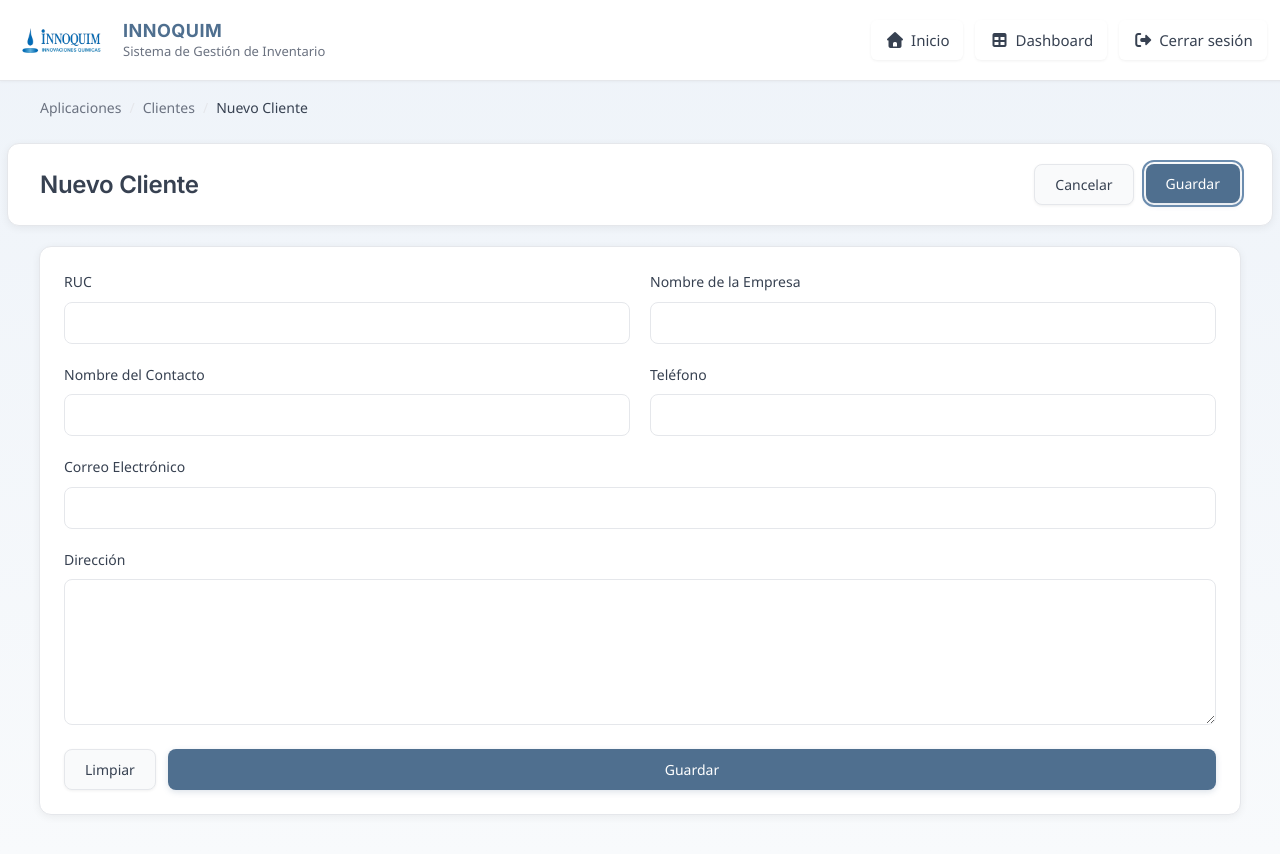
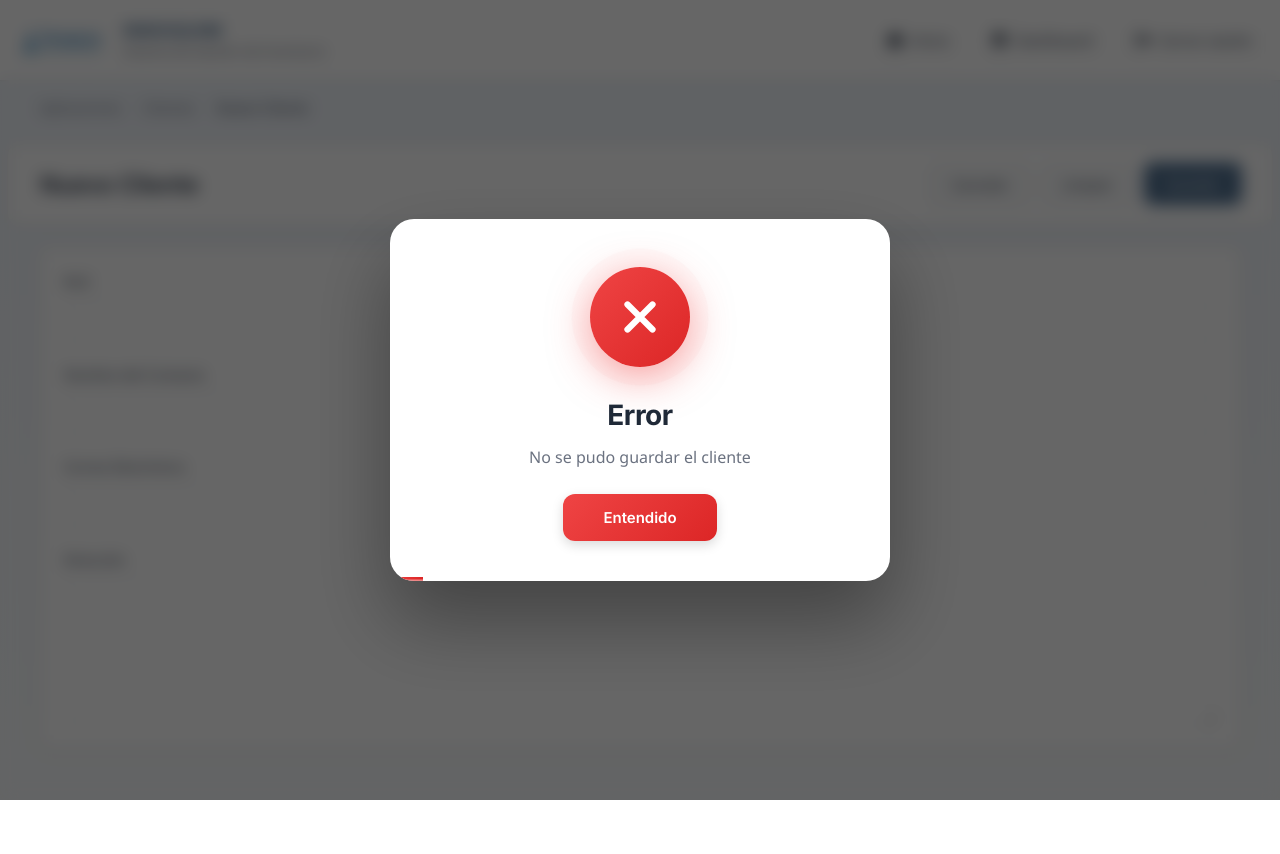
Before and after one commit to JoseVelez13/inventario-frontend, a Vue app: page /clientes/nuevo in a window 1280 px wide. Both pictures are taken after a click on the button "Guardar". After the commit the page ends 800 px from the top, so only its background shows below. Built offline with nearby package versions, Linux system fonts and the light colour scheme; no server answers.

Commit message:
continuación de cambios en css

```diff
--- /dev/null
+++ b/src/components/Notification.vue
@@ -0,0 +1,341 @@
+<template>
+  <transition name="notification-fade">
+    <div v-if="visible" class="notification-overlay" @click="close">
+      <div class="notification-card" :class="type" @click.stop>
+        <!-- Ícono central grande con efecto -->
+        <div class="icon-container">
+          <div class="icon-glow"></div>
+          <div class="icon-main">
+            <svg v-if="type === 'success'" viewBox="0 0 24 24" fill="none" stroke="currentColor" stroke-width="3" stroke-linecap="round">
+              <path d="M20 6L9 17l-5-5" class="check-path"/>
+            </svg>
+            <svg v-else-if="type === 'error'" viewBox="0 0 24 24" fill="none" stroke="currentColor" stroke-width="3" stroke-linecap="round">
+              <path d="M18 6L6 18M6 6l12 12" class="error-path"/>
+            </svg>
+            <svg v-else-if="type === 'warning'" viewBox="0 0 24 24" fill="none" stroke="currentColor" stroke-width="2.5" stroke-linecap="round">
+              <circle cx="12" cy="12" r="10"/>
+              <path d="M12 8v4m0 4h.01"/>
+            </svg>
+            <svg v-else viewBox="0 0 24 24" fill="none" stroke="currentColor" stroke-width="2.5" stroke-linecap="round">
+              <circle cx="12" cy="12" r="10"/>
+              <path d="M12 16v-4m0-4h.01"/>
+            </svg>
+          </div>
+        </div>
+
+        <!-- Contenido -->
+        <div class="content">
+          <h2 class="title">{{ title }}</h2>
+          <p class="message">{{ message }}</p>
+        </div>
+
+        <!-- Botón principal para cerrar -->
+        <button class="action-btn" @click="close">
+          Entendido
+        </button>
+
+        <!-- Barra de progreso para auto-cierre -->
+        <div class="progress-bar"></div>
+      </div>
+    </div>
+  </transition>
+</template>
+
+<script setup>
+import { ref, watch } from 'vue'
+
+const props = defineProps({
+  show: {
+    type: Boolean,
+    default: false
+  },
+  type: {
+    type: String,
+    default: 'info', // success, error, warning, info
+    validator: (value) => ['success', 'error', 'warning', 'info'].includes(value)
+  },
+  title: {
+    type: String,
+    default: ''
+  },
+  message: {
+    type: String,
+    required: true
+  },
+  duration: {
+    type: Number,
+    default: 3000 // Auto-cerrar después de 3 segundos
+  }
+})
+
+const emit = defineEmits(['close'])
+
+const visible = ref(props.show)
+
+watch(() => props.show, (newVal) => {
+  visible.value = newVal
+  if (newVal && props.duration > 0) {
+    setTimeout(() => {
+      close()
+    }, props.duration)
+  }
+})
+
+const close = () => {
+  visible.value = false
+  emit('close')
+}
+</script>
+
+<style scoped>
+.notification-overlay {
+  position: fixed;
+  top: 0;
+  left: 0;
+  right: 0;
+  bottom: 0;
+  background: rgba(0, 0, 0, 0.6);
+  display: flex;
+  align-items: center;
+  justify-content: center;
+  z-index: 9999;
+  backdrop-filter: blur(8px);
+  animation: overlayFadeIn 0.3s ease;
+}
+
+@keyframes overlayFadeIn {
+  from { opacity: 0; }
+  to { opacity: 1; }
+}
+
+/* Card principal */
+.notification-card {
+  background: #ffffff;
+  border-radius: 24px;
+  padding: 48px 40px 40px;
+  max-width: 420px;
+  width: 90%;
+  box-shadow:
+    0 40px 80px rgba(0, 0, 0, 0.35),
+    0 0 0 1px rgba(255, 255, 255, 0.1) inset;
+  position: relative;
+  overflow: hidden;
+  text-align: center;
+  animation: cardAppear 0.5s cubic-bezier(0.34, 1.56, 0.64, 1);
+}
+
+@keyframes cardAppear {
+  0% {
+    opacity: 0;
+    transform: scale(0.8) translateY(-30px);
+  }
+  100% {
+    opacity: 1;
+    transform: scale(1) translateY(0);
+  }
+}
+
+/* Colores por tipo */
+.notification-card.success {
+  --icon-bg: linear-gradient(135deg, #10B981, #059669);
+  --icon-shadow: 0 10px 40px rgba(16, 185, 129, 0.5);
+}
+
+.notification-card.error {
+  --icon-bg: linear-gradient(135deg, #EF4444, #DC2626);
+  --icon-shadow: 0 10px 40px rgba(239, 68, 68, 0.5);
+}
+
+.notification-card.warning {
+  --icon-bg: linear-gradient(135deg, #F59E0B, #D97706);
+  --icon-shadow: 0 10px 40px rgba(245, 158, 11, 0.5);
+}
+
+.notification-card.info {
+  --icon-bg: linear-gradient(135deg, #3B82F6, #2563EB);
+  --icon-shadow: 0 10px 40px rgba(59, 130, 246, 0.5);
+}
+
+/* Ícono central espectacular */
+.icon-container {
+  position: relative;
+  margin: 0 auto 32px;
+  width: 100px;
+  height: 100px;
+}
+
+.icon-glow {
+  position: absolute;
+  top: 50%;
+  left: 50%;
+  transform: translate(-50%, -50%);
+  width: 100px;
+  height: 100px;
+  background: var(--icon-bg);
+  border-radius: 50%;
+  opacity: 0.3;
+  animation: glowPulse 2s ease-in-out infinite;
+}
+
+@keyframes glowPulse {
+  0%, 100% {
+    transform: translate(-50%, -50%) scale(1);
+    opacity: 0.3;
+  }
+  50% {
+    transform: translate(-50%, -50%) scale(1.4);
+    opacity: 0;
+  }
+}
+
+.icon-main {
+  position: relative;
+  width: 100px;
+  height: 100px;
+  background: var(--icon-bg);
+  border-radius: 50%;
+  display: flex;
+  align-items: center;
+  justify-content: center;
+  box-shadow: var(--icon-shadow);
+  animation: iconPop 0.5s cubic-bezier(0.34, 1.56, 0.64, 1) 0.2s both;
+}
+
+@keyframes iconPop {
+  0% {
+    transform: scale(0);
+  }
+  50% {
+    transform: scale(1.1);
+  }
+  100% {
+    transform: scale(1);
+  }
+}
+
+.icon-main svg {
+  width: 50px;
+  height: 50px;
+  color: white;
+  stroke-width: 3;
+}
+
+.check-path {
+  stroke-dasharray: 30;
+  stroke-dashoffset: 30;
+  animation: drawCheck 0.6s ease 0.5s forwards;
+}
+
+.error-path {
+  stroke-dasharray: 50;
+  stroke-dashoffset: 50;
+  animation: drawError 0.6s ease 0.5s forwards;
+}
+
+@keyframes drawCheck {
+  to { stroke-dashoffset: 0; }
+}
+
+@keyframes drawError {
+  to { stroke-dashoffset: 0; }
+}
+
+/* Contenido */
+.content {
+  animation: contentFade 0.5s ease 0.4s both;
+}
+
+@keyframes contentFade {
+  from {
+    opacity: 0;
+    transform: translateY(20px);
+  }
+  to {
+    opacity: 1;
+    transform: translateY(0);
+  }
+}
+
+.title {
+  font-size: 28px;
+  font-weight: 800;
+  color: #1F2937;
+  margin: 0 0 12px;
+  font-family: 'Inter', 'Roboto', sans-serif;
+  letter-spacing: -0.5px;
+}
+
+.message {
+  font-size: 16px;
+  color: #6B7280;
+  margin: 0;
+  line-height: 1.6;
+}
+
+/* Barra de progreso */
+.progress-bar {
+  position: absolute;
+  bottom: 0;
+  left: 0;
+  height: 4px;
+  background: var(--icon-bg);
+  width: 100%;
+  transform-origin: left;
+  animation: progressShrink 3s linear;
+}
+
+@keyframes progressShrink {
+  from { transform: scaleX(1); }
+  to { transform: scaleX(0); }
+}
+
+/* Botón de acción */
+.action-btn {
+  margin-top: 24px;
+  padding: 14px 40px;
+  border: none;
+  background: var(--icon-bg);
+  color: white;
+  font-size: 15px;
+  font-weight: 600;
+  border-radius: 12px;
+  cursor: pointer;
+  transition: all 0.3s ease;
+  box-shadow: 0 4px 12px rgba(0, 0, 0, 0.15);
+  font-family: 'Inter', 'Roboto', sans-serif;
+}
+
+.action-btn:hover {
+  transform: translateY(-2px);
+  box-shadow: 0 8px 20px rgba(0, 0, 0, 0.25);
+}
+
+.action-btn:active {
+  transform: translateY(0);
+}
+
+/* Transiciones */
+.notification-fade-enter-active {
+  transition: opacity 0.3s ease;
+}
+
+.notification-fade-leave-active {
+  transition: opacity 0.3s ease;
+}
+
+.notification-fade-enter-from,
+.notification-fade-leave-to {
+  opacity: 0;
+}
+
+.notification-fade-leave-active .notification-card {
+  animation: cardZoomOut 0.4s ease;
+}
+
+@keyframes cardZoomOut {
+  to {
+    opacity: 0;
+    transform: scale(0.8) rotate(10deg);
+  }
+}
+</style>
--- a/src/services/auth.js
+++ b/src/services/auth.js
@@ -9,7 +9,7 @@ class AuthService {
    * Iniciar sesión con username y password
    * @param {string} email - Nombre de usuario o email
    * @param {string} password - Contraseña
-   * @returns {Promise} Respuesta del servidor con tokens y datos de usuario
+   * @returns {Promise} Respuesta del servidor con tokens y datos de usuarios
    */
   async login(email, password) {
     try {
--- a/src/views/ClienteCreateView.vue
+++ b/src/views/ClienteCreateView.vue
@@ -9,6 +9,9 @@
       <div class="topbar-actions">
         <Tooltip text="Cancelar y volver a la lista">
           <button class="btn-secondary" @click="$router.push('/clientes')">Cancelar</button>
+        </Tooltip>
+        <Tooltip text="Limpiar todos los campos">
+          <button class="btn-secondary" @click="reset">Limpiar</button>
         </Tooltip>
         <Tooltip text="Guardar el cliente">
           <button class="btn-primary" @click="submit">Guardar</button>
@@ -22,7 +25,7 @@
           <div class="form-grid">
             <div class="form-field">
               <label for="ruc">RUC</label>
-              <input id="ruc" v-model="form.ruc" maxlength="13" required />
+              <input id="ruc" ref="rucInput" v-model="form.ruc" maxlength="13" required />
             </div>
 
             <div class="form-field">
@@ -50,14 +53,17 @@
               <textarea id="direccion" v-model="form.direccion" required></textarea>
             </div>
           </div>
-
-          <div class="form-actions">
-            <button type="button" class="btn-secondary" @click="reset">Limpiar</button>
-            <button type="submit" class="btn-primary">Guardar</button>
-          </div>
         </form>
       </div>
     </div>
+
+    <Notification
+      :show="notification.show"
+      :type="notification.type"
+      :title="notification.title"
+      :message="notification.message"
+      @close="notification.show = false"
+    />
   </div>
 </template>
 
@@ -65,12 +71,13 @@
 import HeaderGlobal from '../components/HeaderGlobal.vue'
 import Breadcrumbs from '../components/Breadcrumbs.vue'
 import Tooltip from '../components/Tooltip.vue'
+import Notification from '../components/Notification.vue'
 import '../assets/styles/Clientes.css'
 import clientesService from '../services/clientesService.js'
 
 export default {
   name: 'ClienteCreateView',
-  components: { HeaderGlobal, Breadcrumbs, Tooltip },
+  components: { HeaderGlobal, Breadcrumbs, Tooltip, Notification },
 
   data() {
     return {
@@ -84,6 +91,12 @@ export default {
       },
       isEdit: false,
       idEdit: null,
+      notification: {
+        show: false,
+        type: 'info',
+        title: '',
+        message: ''
+      },
     }
   },
 
@@ -110,11 +123,12 @@ export default {
         }
       } catch (e) {
         console.error('No se pudo cargar el cliente', e)
-        alert('No se pudo cargar el cliente a editar')
+        this.showNotification('error', 'Error', 'No se pudo cargar el cliente a editar')
       }
     },
 
     reset() {
+      // Limpiar el formulario
       this.form = {
         ruc: '',
         nombre_empresa: '',
@@ -123,24 +137,42 @@ export default {
         email: '',
         direccion: '',
       }
+
+      // Aplicar focus al campo RUC después de limpiar con un pequeño delay
+      setTimeout(() => {
+        const rucInput = document.querySelector('#ruc')
+        if (rucInput) {
+          rucInput.focus()
+          rucInput.scrollIntoView({ behavior: 'smooth', block: 'center' })
+        }
+      }, 100)
     },
 
     async submit() {
   try {
     if (this.isEdit) {
       await clientesService.updateCliente(this.idEdit, this.form)
-      alert('Cliente actualizado correctamente')
+      this.showNotification('success', '¡Éxito!', 'Cliente actualizado correctamente')
+      setTimeout(() => this.$router.push('/clientes'), 1500)
     } else {
       await clientesService.createCliente(this.form)
-      alert('Cliente creado correctamente')
+      this.showNotification('success', '¡Éxito!', 'Cliente creado correctamente')
+      setTimeout(() => this.$router.push('/clientes'), 1500)
     }
-    this.$router.push('/clientes')
   } catch (e) {
-    // 👀 Mostrar detalle del error que manda el backend
     console.error('Error al guardar cliente', e.response?.data || e)
-    alert('No se pudo guardar el cliente')
+    this.showNotification('error', 'Error', 'No se pudo guardar el cliente')
   }
-}
+},
+
+    showNotification(type, title, message) {
+      this.notification = {
+        show: true,
+        type,
+        title,
+        message
+      }
+    }
 
   }
 }
--- a/src/views/ClientesListView.vue
+++ b/src/views/ClientesListView.vue
@@ -140,6 +140,13 @@ export default {
 
     clearSearch() {
       this.search = ''
+      // Poner focus en el campo de búsqueda después de limpiar
+      this.$nextTick(() => {
+        const searchInput = document.querySelector('.search-input')
+        if (searchInput) {
+          searchInput.focus()
+        }
+      })
     },
 
     reload() {
```
